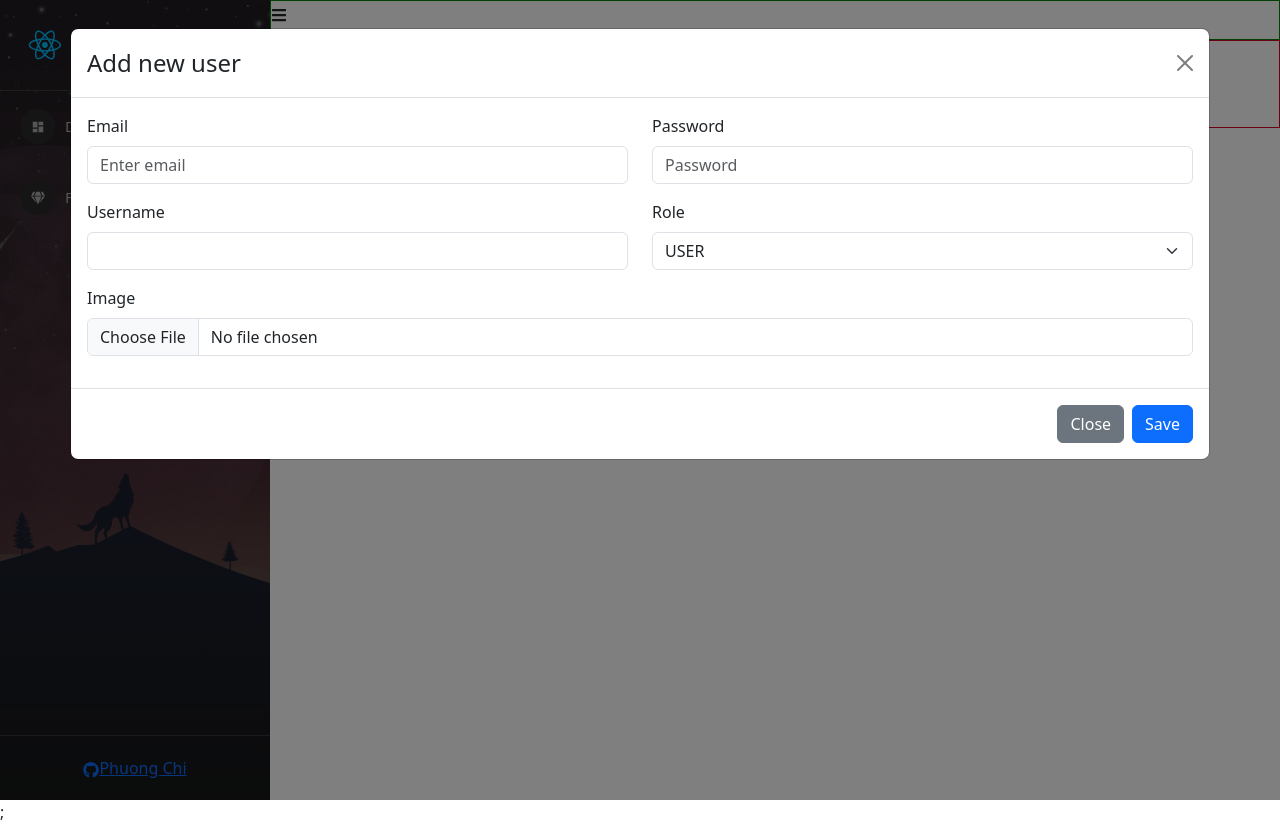
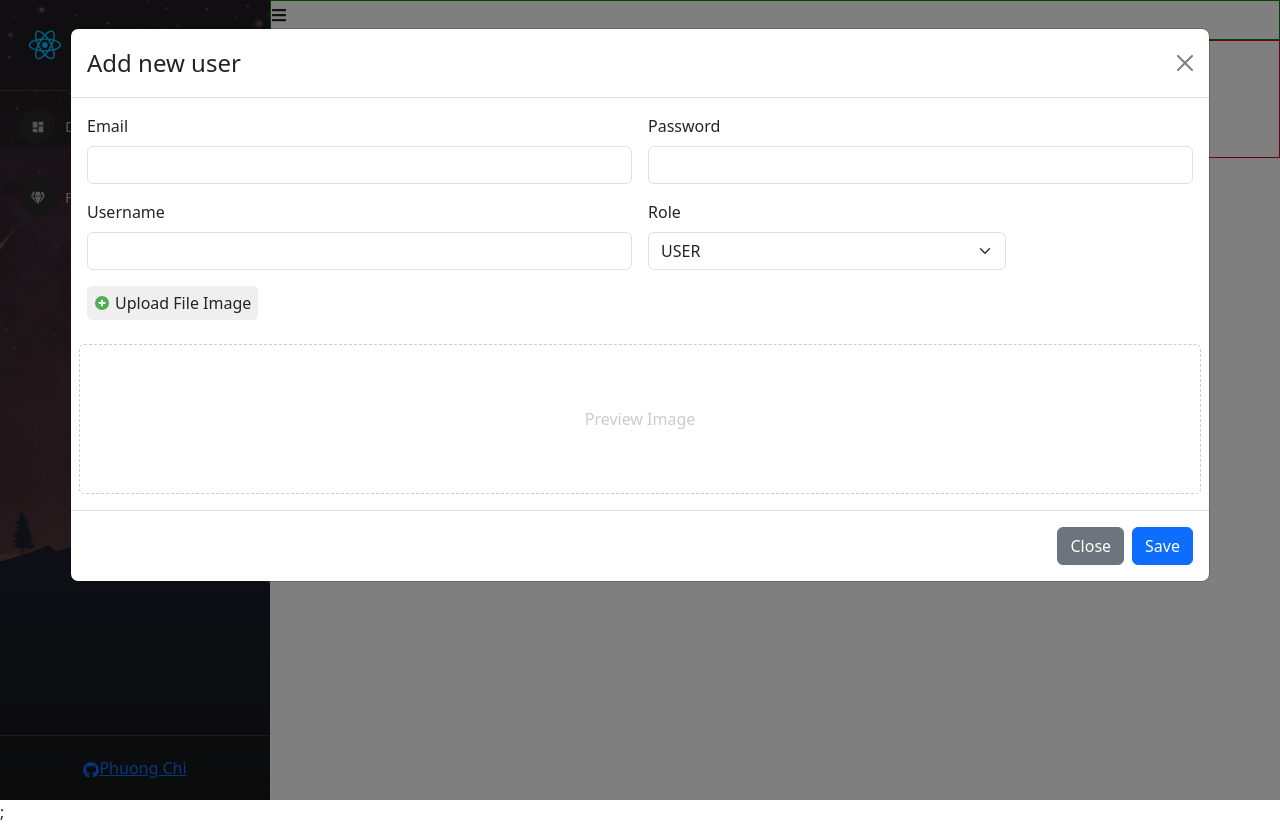
Before and after one commit to chintp2308/demo-react, a React (Create React App) app: page /admins/manage-users in a window 1280 px wide. Both pictures are taken after a click on the button "Launch demo modal". Built offline with nearby package versions, Linux system fonts and the light colour scheme.

Commit message:
PreviewImage

```diff
--- a/src/components/Admin/Content/ManageUser.js
+++ b/src/components/Admin/Content/ManageUser.js
@@ -1,4 +1,5 @@
 import ModalCreateUser from "./ModalCreateUser";
+import "./ManageUser.scss";
 
 const ManageUser = (props) => {
   return (
@@ -7,9 +8,9 @@
       <div className="users-content">
         <div>
           <button>Add new users</button>
-          <ModalCreateUser />
         </div>
         <div>table users</div>
+        <ModalCreateUser />
       </div>
     </div>
   );
--- /dev/null
+++ b/src/components/Admin/Content/ManageUser.scss
@@ -0,0 +1,37 @@
+.manage-user-container {
+  .title {
+  }
+  .users-content {
+  }
+}
+.modal-add-user {
+  .img-preview {
+    height: 150px;
+    border: 1px dashed #ccc;
+    border-radius: 5px;
+    display: flex;
+    justify-content: center; // căn giữa theo chiều ngang
+    align-items: center; // căn giữa theo chiều dọc
+    color: #ccc;
+    img {
+      max-width: 100%;
+      max-height: 100%;
+    }
+  }
+  .lable-upload {
+    display: flex;
+    gap: 5px;
+    padding: 5px 7px;
+    align-items: center;
+    border: 1px solid red;
+    width: fit-content;
+    border-radius: 5px;
+    background-color: #efefef;
+    border: none;
+    cursor: pointer;
+
+    &:hover {
+      background-color: #d3d3d3;
+    }
+  }
+}
--- a/src/components/Admin/Content/ModalCreateUser.js
+++ b/src/components/Admin/Content/ModalCreateUser.js
@@ -1,9 +1,7 @@
 import { useState } from "react";
 import Button from "react-bootstrap/Button";
 import Modal from "react-bootstrap/Modal";
-import Col from "react-bootstrap/Col";
-import Form from "react-bootstrap/Form";
-import Row from "react-bootstrap/Row";
+import { FcPlus } from "react-icons/fc";
 
 const ModalCreateUser = () => {
   const [show, setShow] = useState(false);
@@ -11,53 +9,108 @@
   const handleClose = () => setShow(false);
   const handleShow = () => setShow(true);
 
+  const [email, setEmail] = useState("");
+  const [password, setPassword] = useState("");
+  const [username, setUsername] = useState("");
+  const [role, setRole] = useState("USER");
+  const [image, setImage] = useState("");
+  const [previewImage, setPreviewImage] = useState("");
+
+  const handleUploadImage = (event) => {
+    if (event.target && event.target.files && event.target.files[0]) {
+      setPreviewImage(URL.createObjectURL(event.target.files[0]));
+      setImage(event.target.files[0]);
+    } else {
+      // setPreviewImage("");
+    }
+  };
   return (
     <>
       <Button variant="primary" onClick={handleShow}>
         Launch demo modal
       </Button>
 
-      <Modal show={show} onHide={handleClose} size="xl" backdrop="static">
+      <Modal
+        show={show}
+        onHide={handleClose}
+        size="xl"
+        backdrop="static"
+        className="modal-add-user"
+      >
         <Modal.Header closeButton>
           <Modal.Title>Add new user</Modal.Title>
         </Modal.Header>
         <Modal.Body>
-          <Form>
-            <Row className="mb-3">
-              <Form.Group as={Col} controlId="formGridEmail">
-                <Form.Label>Email</Form.Label>
-                <Form.Control type="email" placeholder="Enter email" />
-              </Form.Group>
+          <form class="row g-3">
+            <div class="col-md-6">
+              <label for="inputEmail4" class="form-label">
+                Email
+              </label>
+              <input
+                type="email"
+                class="form-control"
+                id="inputEmail4"
+                value={email}
+                onChange={(event) => setEmail(event.target.value)}
+              />
+            </div>
+            <div class="col-md-6">
+              <label for="inputPassword4" class="form-label">
+                Password
+              </label>
+              <input
+                type="password"
+                class="form-control"
+                id="inputPassword4"
+                value={password}
+                onChange={(event) => setPassword(event.target.value)}
+              />
+            </div>
 
-              <Form.Group as={Col} controlId="formGridPassword">
-                <Form.Label>Password</Form.Label>
-                <Form.Control type="password" placeholder="Password" />
-              </Form.Group>
-            </Row>
-
-            <Row className="mb-3">
-              <Form.Group as={Col} controlId="formGridCity">
-                <Form.Label>Username</Form.Label>
-                <Form.Control />
-              </Form.Group>
-
-              <Form.Group as={Col} controlId="formGridState">
-                <Form.Label>Role</Form.Label>
-                <Form.Select defaultValue="Choose...">
-                  <option selected value="USER">
-                    USER
-                  </option>
-                  <option value="ADMIN">ADMIN</option>
-                </Form.Select>
-              </Form.Group>
-            </Row>
-            <Row className="mb-3">
-              <Form.Group as={Col} controlId="formGridEmail">
-                <Form.Label>Image</Form.Label>
-                <Form.Control type="file" />
-              </Form.Group>
-            </Row>
-          </Form>
+            <div class="col-md-6">
+              <label for="inputCity" class="form-label">
+                Username
+              </label>
+              <input
+                type="text"
+                class="form-control"
+                id="inputCity"
+                value={username}
+                onChange={(event) => setUsername(event.target.value)}
+              />
+            </div>
+            <div class="col-md-4">
+              <label for="inputState" class="form-label">
+                Role
+              </label>
+              <select
+                class="form-select"
+                value={role}
+                onChange={(event) => setRole(event.target.value)}
+              >
+                <option value="USER">USER</option>
+                <option value="ADMIN">ADMIN</option>
+              </select>
+            </div>
+            <div class="col-12">
+              <label class="form-label lable-upload" htmlFor="labelUpload">
+                <FcPlus /> Upload File Image
+              </label>
+              <input
+                type="file"
+                id="labelUpload"
+                hidden
+                onChange={(event) => handleUploadImage(event)}
+              />
+            </div>
+            <div class="col-12 img-preview">
+              {previewImage ? (
+                <img src={previewImage} />
+              ) : (
+                <span>Preview Image</span>
+              )}
+            </div>
+          </form>
         </Modal.Body>
         <Modal.Footer>
           <Button variant="secondary" onClick={handleClose}>
```
